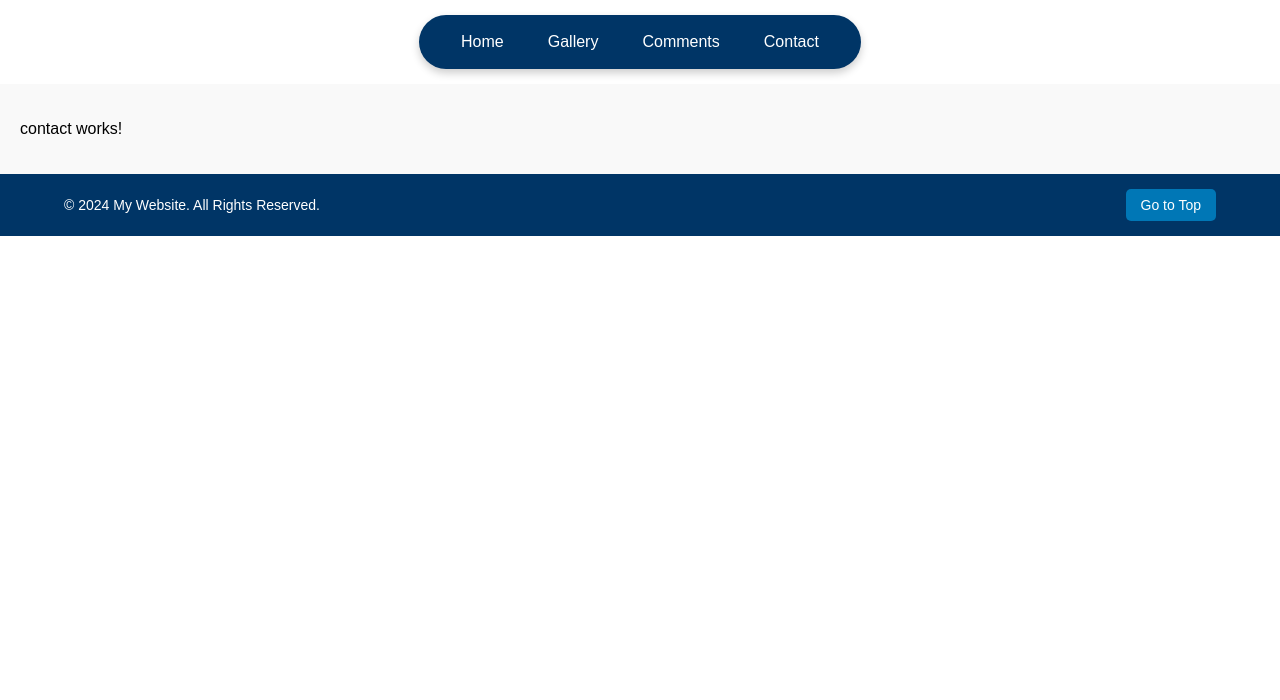
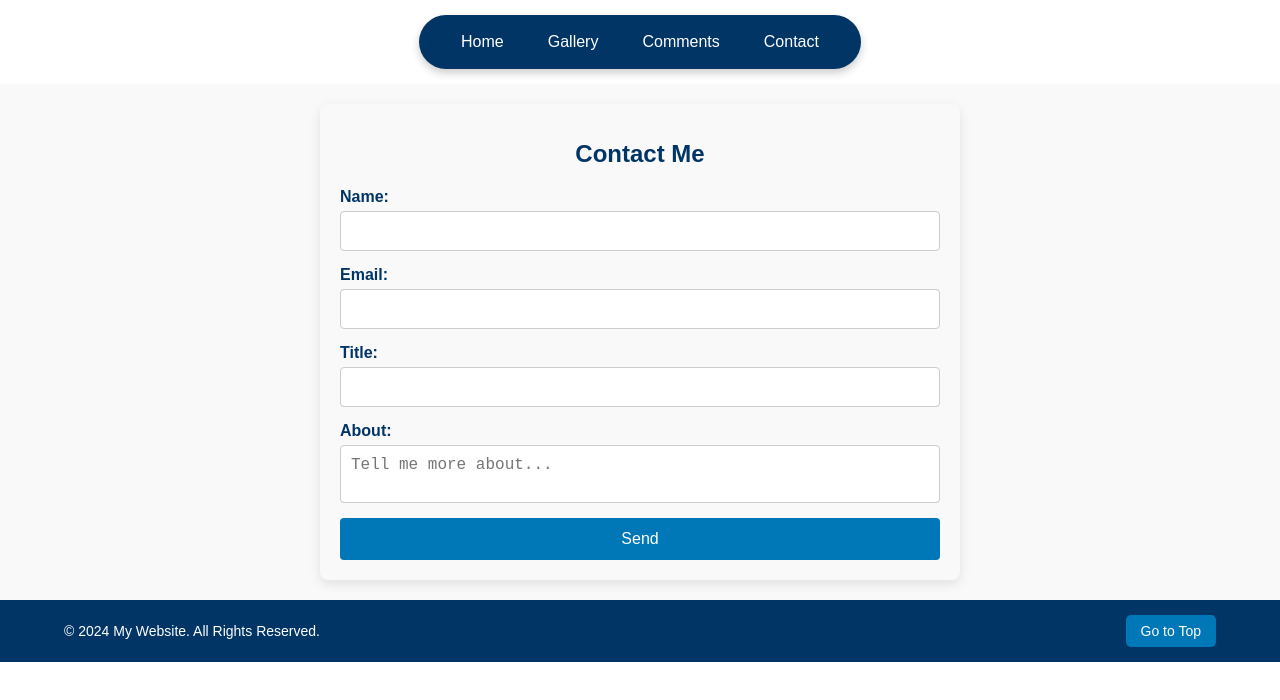
Before and after one commit to karakolev11/lsfc-website, an Angular app: page /contact-page in a window 1280 px wide. Shown: the top 700 px of the page. Built offline with nearby package versions, Linux system fonts and the light colour scheme.

Commit message:
Contact form

```diff
--- /dev/null
+++ b/src/app/pages/contact/components/contact-form/contact-form.component.css
@@ -0,0 +1,86 @@
+.contact-form {
+    max-width: 600px;
+    margin: 0 auto;
+    padding: 20px;
+    background-color: #f9f9f9;
+    border-radius: 8px;
+    box-shadow: 0 4px 12px rgba(0, 0, 0, 0.1);
+}
+
+.contact-form h1 {
+    text-align: center;
+    color: #003566;
+    margin-bottom: 20px;
+    font-size: 24px;
+}
+
+.contact-form .row {
+    display: flex;
+    flex-direction: column;
+    margin-bottom: 15px;
+}
+
+.contact-form label {
+    margin-bottom: 5px;
+    font-weight: bold;
+    color: #003566;
+}
+
+.contact-form input[type="text"],
+.contact-form input[type="email"],
+.contact-form textarea {
+    width: 100%;
+    padding: 10px;
+    border: 1px solid #cccccc;
+    border-radius: 4px;
+    font-size: 16px;
+    box-sizing: border-box;
+    transition: border-color 0.3s;
+    resize: none;
+}
+
+.contact-form input:focus,
+.contact-form textarea:focus {
+    border-color: #00509e;
+    outline: none;
+}
+
+.contact-form .controls button {
+    width: 100%;
+    padding: 12px;
+    font-size: 16px;
+    color: #ffffff;
+    background-color: #0077b6;
+    border: none;
+    border-radius: 4px;
+    cursor: pointer;
+    transition: background-color 0.3s;
+}
+
+.contact-form .controls button:hover {
+    background-color: #00509e;
+}
+
+.contact-form .hint {
+    margin-top: 5px;
+    font-size: 12px;
+}
+
+.contact-form .error {
+    color: #d9534f;
+}
+
+@media (max-width: 768px) {
+.contact-form {
+    padding: 15px;
+}
+
+.contact-form h1 {
+    font-size: 20px;
+}
+
+.contact-form .controls button {
+    padding: 10px;
+    font-size: 14px;
+}
+}
--- /dev/null
+++ b/src/app/pages/contact/components/contact-form/contact-form.component.html
@@ -0,0 +1,52 @@
+<div class="contact-form">
+    <h1>Contact Me</h1>
+    <form [formGroup]="contactForm" (ngSubmit)="submit()">
+
+        <div class="row">
+            <label for="name">Name:</label>
+            <input id="name" formControlName="name" type="text" />
+            <div class="hint" *ngIf="contactForm.get('name')?.touched">
+                <div *ngIf="contactForm.get('name')?.hasError('required')" class="error">
+                    Name is required.
+                </div>
+            </div>
+        </div>
+
+        <div class="row">
+            <label for="email">Email:</label>
+            <input id="email" formControlName="email" type="email" />
+            <div class="hint" *ngIf="contactForm.get('email')?.touched">
+                <div *ngIf="contactForm.get('email')?.hasError('required')" class="error">
+                    Email is required.
+                </div>
+                <div *ngIf="contactForm.get('email')?.hasError('email')" class="error">
+                    Email is invalid.
+                </div>
+            </div>
+        </div>
+
+        <div class="row">
+            <label for="title">Title:</label>
+            <input id="title" formControlName="title" type="text" />
+            <div class="hint" *ngIf="contactForm.get('title')?.touched">
+                <div *ngIf="contactForm.get('title')?.hasError('required')" class="error">
+                    Title is required.
+                </div>
+            </div>
+        </div>
+
+        <div class="row">
+            <label for="text">About:</label>
+            <textarea id="text" formControlName="text" placeholder="Tell me more about..."></textarea>
+            <div class="hint" *ngIf="contactForm.get('text')?.touched">
+                <div *ngIf="contactForm.get('text')?.hasError('required')" class="error">
+                    This section is required.
+                </div>
+            </div>
+        </div>
+
+        <div class="controls">
+            <button type="submit" [disabled]="!contactForm.valid">Send</button>
+        </div>
+    </form>
+</div>
--- /dev/null
+++ b/src/app/pages/contact/components/contact-form/contact-form.component.ts
@@ -0,0 +1,25 @@
+import { Component } from '@angular/core';
+import { FormBuilder, FormGroup, Validators } from '@angular/forms';
+
+@Component({
+  selector: 'app-contact-form',
+  templateUrl: './contact-form.component.html',
+  styleUrl: './contact-form.component.css'
+})
+export class ContactFormComponent {
+
+  public contactForm: FormGroup = this.fb.group({
+    name:  this.fb.control(undefined, [Validators.required]),
+    email: this.fb.control(undefined, [Validators.required, Validators.email]),
+    title: this.fb.control(undefined, [ Validators.required]),
+    text:  this.fb.control(undefined, [Validators.required])
+  });
+
+  constructor(private readonly fb: FormBuilder) {}
+
+  public submit(): void {
+    const data = this.contactForm.value;
+    console.log(data);
+  }
+
+}
--- a/src/app/pages/contact/contact.component.html
+++ b/src/app/pages/contact/contact.component.html
@@ -1,5 +1,5 @@
 <app-navigation-bar></app-navigation-bar>
 <div class="container">
-    <p>contact works!</p>
+    <app-contact-form></app-contact-form>
 </div>
 <app-footer></app-footer>
```
Also changed, not shown: src/app/pages/contact/contact.module.ts (+6 -2 lines), 1 other file (tests, documents, lock files or other folders).
